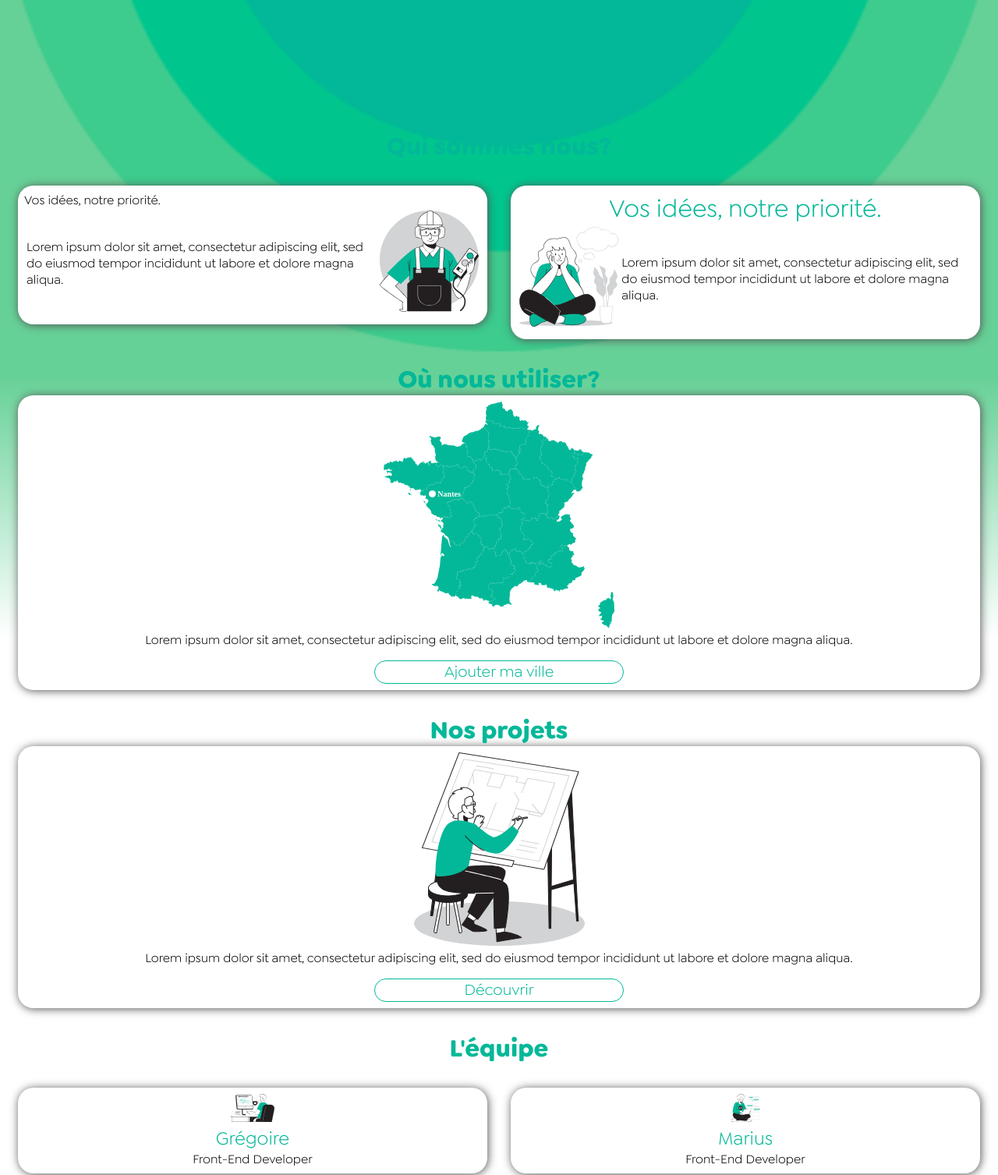
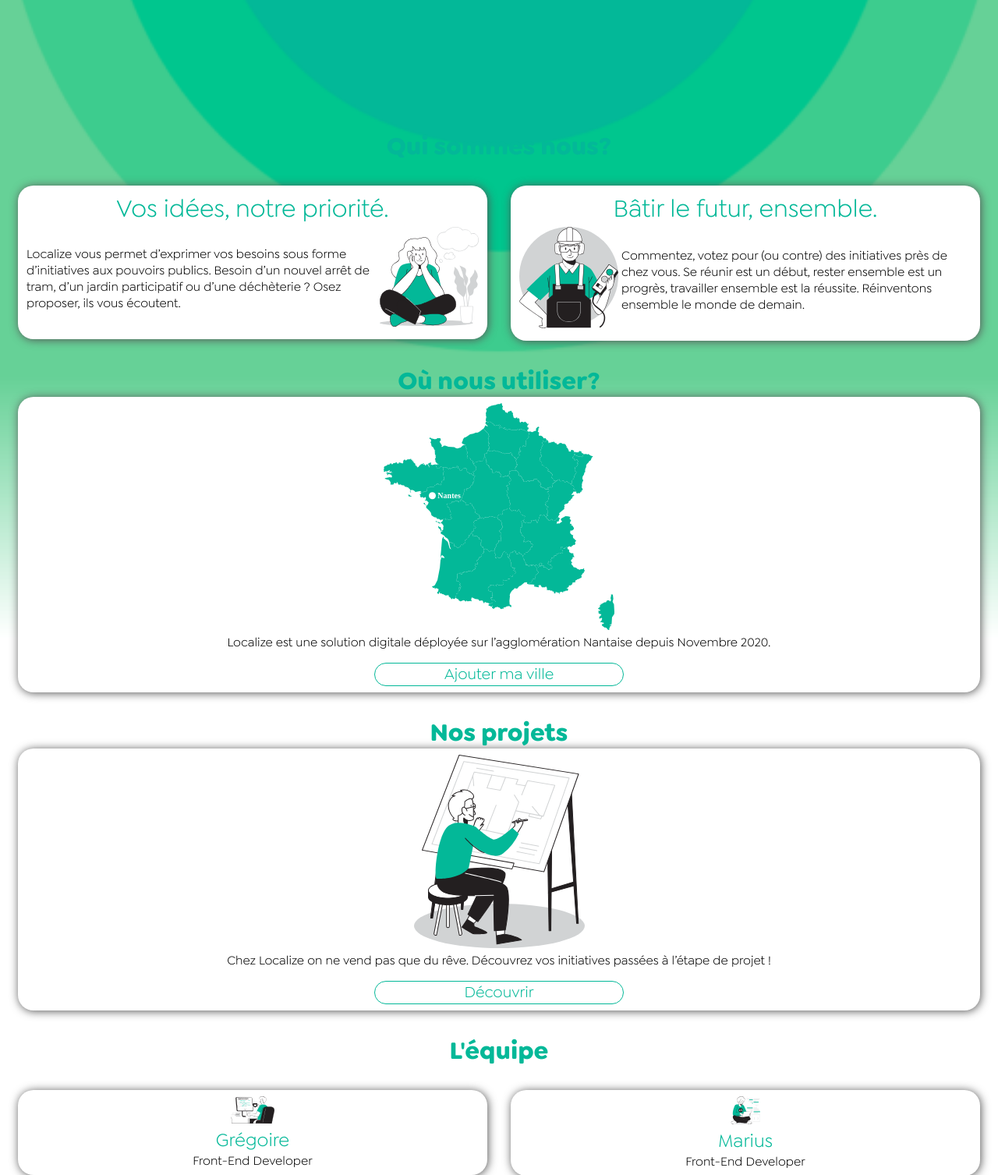
Before and after one commit to crolse/Workshop, a PHP site: page / in a window 1280 px wide. Shown: the part 857-2364 px from the top of the page at 78% size. Run offline with PHP 8.4, Linux system fonts and the light colour scheme.

Commit message:
modif des lorem

```diff
--- a/index.php
+++ b/index.php
@@ -54,17 +54,18 @@
 
     <div class="col-s-6">
       <div class="div1Section1">
-        <div class="div1TitreSection1">
+        <div class="div2TitreSection1">
           Vos idées, notre priorité.
         </div>
         <div class="div1TextSection1">
           <table>
             <tr>
               <td>
-                Lorem ipsum dolor sit amet, consectetur adipiscing elit, sed do eiusmod tempor incididunt ut labore et dolore magna aliqua.
+                Localize vous permet d’exprimer vos besoins sous forme d’initiatives aux pouvoirs publics.
+                Besoin d’un nouvel arrêt de tram, d’un jardin participatif ou d’une déchèterie ? Osez proposer, ils vous écoutent.
               </td>
               <td>
-                <a href="#"><img src="./Images/Illustrations/SVG/361_factory_worker_flatline.svg" /></a>
+                <a href="#"><img src="./Images/Illustrations/SVG/337_thinking_flatline.svg " /></a>
               </td>
             </tr>
           </table>
@@ -75,16 +76,17 @@
     <div class="col-s-6">
       <div class="div2Section1">
         <div class="div2TitreSection1">
-          Vos idées, notre priorité.
+          Bâtir le futur, ensemble.
         </div>
         <div class="div2TextSection1">
           <table>
             <tr>
               <td>
-                <a href="#"><img src="./Images/Illustrations/SVG/337_thinking_flatline.svg" /></a>
+                <a href="#"><img src="./Images/Illustrations/SVG/361_factory_worker_flatline.svg" /></a>
               </td>
               <td>
-                Lorem ipsum dolor sit amet, consectetur adipiscing elit, sed do eiusmod tempor incididunt ut labore et dolore magna aliqua.
+                Commentez, votez pour (ou contre) des initiatives près de chez vous.
+                Se réunir est un début, rester ensemble est un progrès, travailler ensemble est la réussite. Réinventons ensemble le monde de demain.
               </td>
             </tr>
           </table>
@@ -104,7 +106,7 @@
           <a href="#"><img src="./Images/Illustrations/SVG/Map.svg" /></a>
         </div>
         <div class="divTextSection">
-          Lorem ipsum dolor sit amet, consectetur adipiscing elit, sed do eiusmod tempor incididunt ut labore et dolore magna aliqua.
+          Localize est une solution digitale déployée sur l’agglomération Nantaise depuis Novembre 2020.
         </div>
         <div class="buttonSection">
           Ajouter ma ville
@@ -123,7 +125,7 @@
           <a href="#"><img src="./Images/Illustrations/SVG/373_architect_flatline.svg" /></a>
         </div>
         <div class="divTextSection">
-          Lorem ipsum dolor sit amet, consectetur adipiscing elit, sed do eiusmod tempor incididunt ut labore et dolore magna aliqua.
+          Chez Localize on ne vend pas que du rêve. Découvrez vos initiatives passées à l’étape de projet !
         </div>
         <div class="buttonSection">
           Découvrir
@@ -208,6 +210,7 @@
 
         </div>
       </div>
+    </div>
 
       <div class="col-s-6">
         <div class="divSection4">
```
